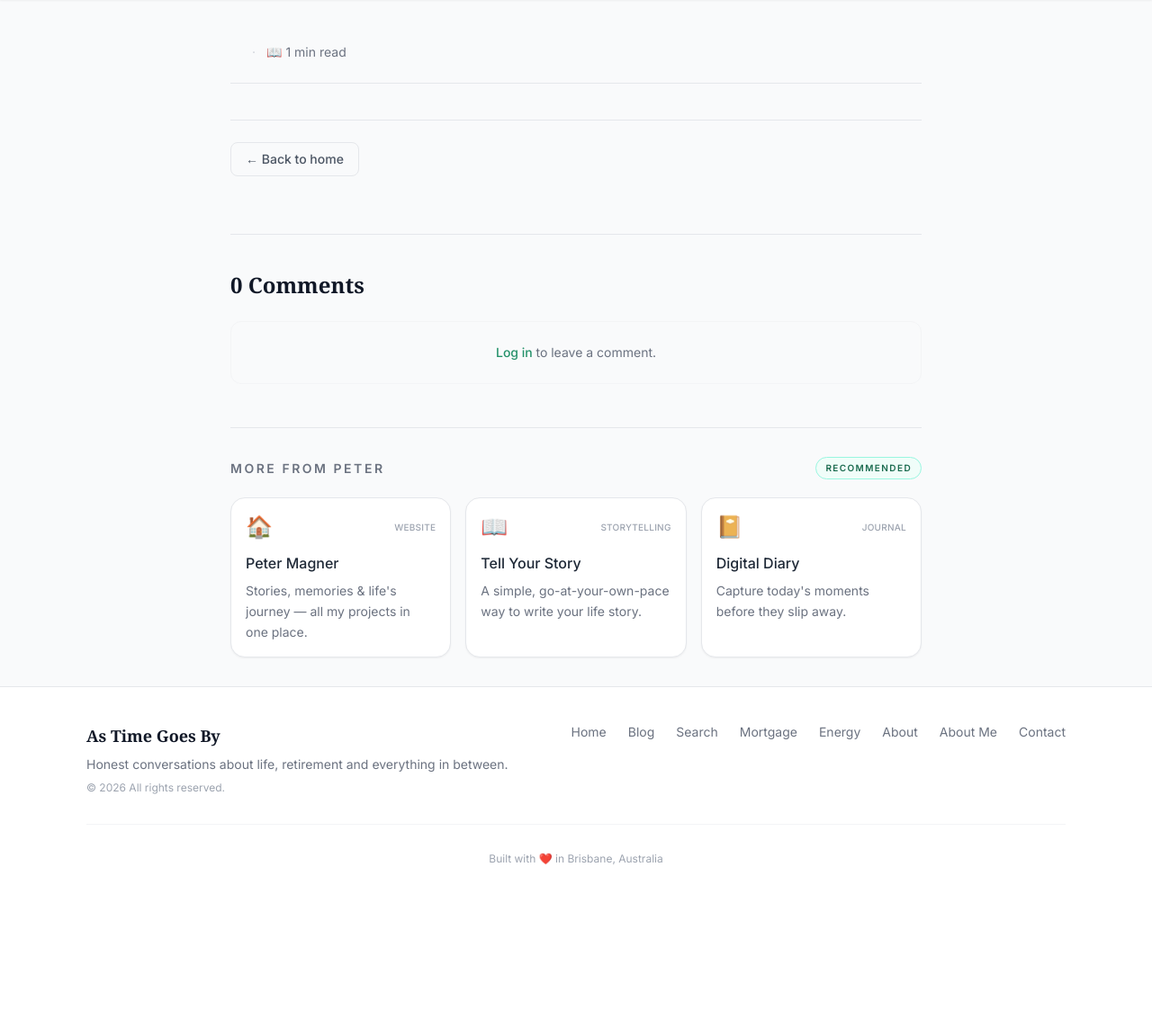
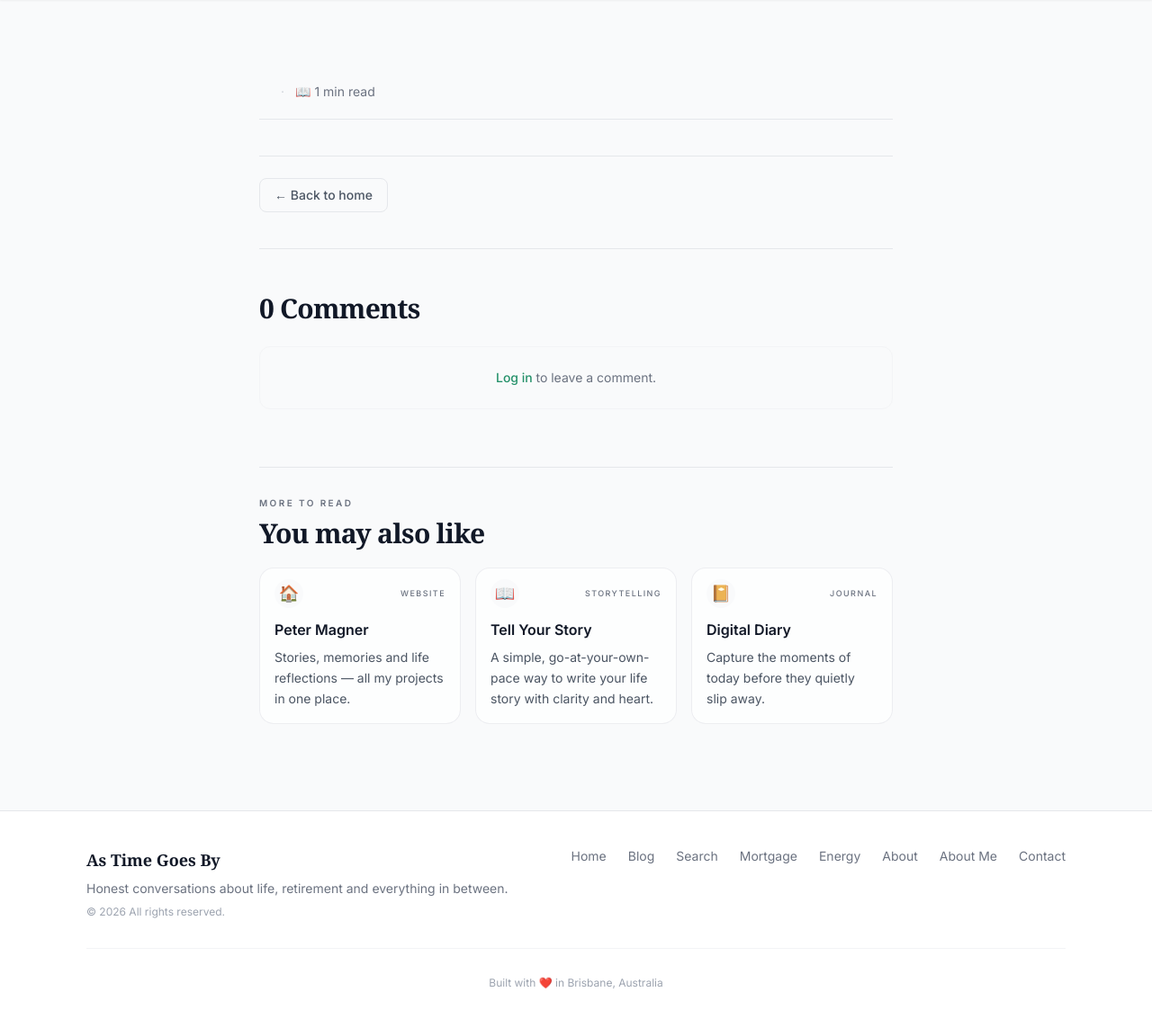
Before and after one commit to pmnoos/as-time-goes-by, a FastAPI app: template app/templates/post.html in a window 1280 px wide. Shown: the part 65-1208 px from the top of the page at 90% size. Before the commit the page ends 1026 px from the top, so only its background shows below. Run offline with FastAPI, Linux system fonts and the light colour scheme; the template is opened without the code that fills it, so the values that code supplies are empty; parts of the project's set-up code (start-up, migrations or seed data) failed here and were passed over; some libraries are stand-ins or nearby versions.

Commit message:
Polish article page spacing and typography

```diff
--- a/app/templates/post.html
+++ b/app/templates/post.html
@@ -6,8 +6,8 @@
 {% endblock %}
 
 {% block content %}
-<div class="max-w-3xl mx-auto">
-<article>
+<div class="max-w-3xl mx-auto px-4 sm:px-6 lg:px-8 pb-16 pt-8">
+<article class="space-y-10">
 
     <!-- ── Cover image ── -->
     {% if post.cover_image %}
@@ -24,10 +24,10 @@
 
 
     <!-- ── Post header ── -->
-    <header class="mb-8">
+    <header class="space-y-5">
         <!-- Tags -->
         {% if post.tags %}
-        <div class="flex flex-wrap gap-1.5 mb-4">
+        <div class="flex flex-wrap gap-1.5">
             {% for tag in post.tags %}
             <span class="px-2.5 py-0.5 bg-brand-50 dark:bg-brand-900/30 text-brand-700 dark:text-brand-300
                          text-xs font-medium rounded-full border border-brand-100 dark:border-brand-800">
@@ -38,12 +38,12 @@
         {% endif %}
 
         <!-- Title -->
-        <h1 class="font-serif text-3xl sm:text-4xl font-bold text-gray-900 dark:text-white leading-tight mb-4">
+        <h1 class="font-serif text-3xl sm:text-4xl lg:text-[2.75rem] font-bold text-gray-900 dark:text-white leading-[1.1] tracking-tight">
             {{ post.title }}
         </h1>
 
         <!-- Meta -->
-        <div class="flex items-center gap-3 text-sm text-gray-500 dark:text-slate-400 pb-6
+        <div class="flex flex-wrap items-center gap-3 pt-2 pb-5 text-sm text-gray-500 dark:text-slate-400
                     border-b border-gray-200 dark:border-slate-700">
             <a href="/users/{{ post.author.username }}"
                class="font-medium text-gray-700 dark:text-slate-300 hover:text-brand-600 transition-colors">
@@ -58,14 +58,17 @@
     </header>
 
     <!-- ── Post body ── -->
-    <div class="prose prose-gray dark:prose-invert prose-lg max-w-none mb-10
-                prose-headings:font-serif prose-a:text-brand-600 prose-a:no-underline
-                hover:prose-a:underline prose-img:rounded-xl">
+    <div class="prose prose-gray dark:prose-invert prose-lg max-w-none
+                prose-headings:font-serif prose-headings:tracking-tight prose-headings:scroll-mt-24
+                prose-p:text-gray-700 dark:prose-p:text-slate-300 prose-p:leading-8 prose-p:mb-6
+                prose-a:text-brand-600 prose-a:no-underline hover:prose-a:underline
+                prose-img:rounded-xl prose-blockquote:border-brand-200 dark:prose-blockquote:border-brand-800
+                prose-strong:text-gray-900 dark:prose-strong:text-white">
         {{ post.body | safe }}
     </div>
 
     <!-- ── Post actions ── -->
-    <div class="flex flex-wrap items-center gap-3 py-6 border-t border-gray-200 dark:border-slate-700 mb-10">
+    <div class="flex flex-wrap items-center gap-3 pt-6 border-t border-gray-200 dark:border-slate-700">
         <a href="/"
            class="px-4 py-2 border border-gray-200 dark:border-slate-700 rounded-lg text-sm font-medium
                   text-gray-600 dark:text-slate-300 hover:border-brand-400 hover:text-brand-600 transition-colors">
@@ -90,8 +93,8 @@
     </div>
 
     <!-- ── Comments ── -->
-    <section class="border-t border-gray-200 dark:border-slate-700 pt-10">
-        <h2 class="font-serif text-2xl font-bold text-gray-900 dark:text-white mb-6">
+    <section class="border-t border-gray-200 dark:border-slate-700 pt-12">
+        <h2 class="font-serif text-2xl sm:text-3xl font-bold text-gray-900 dark:text-white mb-6 tracking-tight">
             {{ comments|length }} Comment{% if comments|length != 1 %}s{% endif %}
         </h2>
 
@@ -143,7 +146,7 @@
         {% if current_user %}
         <div class="bg-white dark:bg-slate-800 rounded-xl border border-gray-100
                     dark:border-slate-700 p-6 shadow-sm">
-            <h3 class="font-semibold text-gray-900 dark:text-white mb-4">Leave a comment</h3>
+            <h3 class="font-serif text-xl font-semibold text-gray-900 dark:text-white mb-4">Leave a comment</h3>
             <form method="POST" action="/posts/{{ post.slug }}/comments">
                 <div class="mb-4">
                     <textarea id="body" name="body" rows="4" required
@@ -176,66 +179,73 @@
     </section>
 </article>
 
-    <!-- ── More from Peter ── -->
-    <section class="mt-12 pt-8 border-t border-gray-200 dark:border-slate-700">
-      <div class="flex items-center justify-between gap-3 mb-5">
-        <h3 class="text-sm font-semibold uppercase tracking-[0.18em] text-gray-500 dark:text-slate-400">
-          More from Peter
+    <!-- ── You may also like ── -->
+    <section class="mt-16 pt-8 border-t border-gray-200 dark:border-slate-700">
+      <div class="mb-5">
+        <p class="mb-2 text-[10px] font-semibold uppercase tracking-[0.24em] text-gray-500 dark:text-slate-400">
+          More to read
+        </p>
+        <h3 class="font-serif text-2xl sm:text-3xl font-bold text-gray-900 dark:text-white tracking-tight">
+          You may also like
         </h3>
-        <span class="inline-flex items-center rounded-full border border-brand-200 bg-brand-50
-                     px-2.5 py-1 text-[10px] font-semibold uppercase tracking-[0.14em]
-                     text-brand-700 dark:border-brand-800 dark:bg-brand-900/20 dark:text-brand-300">
-          Recommended
-        </span>
       </div>
 
-      <div class="grid gap-4 sm:grid-cols-3">
+      <div class="grid gap-4 md:grid-cols-3">
         <a href="https://petermagner.com/" target="_blank" rel="noopener noreferrer"
-           class="group block rounded-2xl border border-gray-200 dark:border-slate-700 bg-white dark:bg-slate-800
-                  p-4 shadow-sm transition-all duration-200 hover:-translate-y-0.5 hover:border-brand-500
-                  hover:shadow-md hover:bg-brand-50/40 dark:hover:bg-slate-800/80">
-          <div class="flex items-center justify-between mb-3">
-            <span class="text-2xl">🏠</span>
-            <span class="text-[10px] font-medium uppercase tracking-wide text-gray-400 dark:text-slate-500">
-              Website
+           class="group block rounded-2xl border border-gray-200/70 bg-white/70 dark:border-slate-700 dark:bg-slate-800/80
+                  transition-all duration-200 hover:border-gray-300 dark:hover:border-slate-600">
+          <div class="flex items-center justify-between px-4 py-3 text-gray-500 dark:text-slate-400">
+            <span class="inline-flex h-8 w-8 items-center justify-center rounded-full bg-gray-50 dark:bg-slate-900 text-lg">
+              🏠
+            </span>
+            <span class="text-[9px] font-medium uppercase tracking-[0.16em]">
+              website
             </span>
           </div>
-          <p class="font-medium text-gray-800 dark:text-slate-100">Peter Magner</p>
-          <p class="mt-2 text-sm leading-relaxed text-gray-500 dark:text-slate-400">
-            Stories, memories & life's journey — all my projects in one place.
-          </p>
+          <div class="px-4 pb-4">
+            <p class="text-base font-semibold text-gray-900 dark:text-white">Peter Magner</p>
+            <p class="mt-2 text-sm leading-relaxed text-gray-600 dark:text-slate-300">
+              Stories, memories and life reflections — all my projects in one place.
+            </p>
+          </div>
         </a>
 
         <a href="https://stories.petermagner.com/" target="_blank" rel="noopener noreferrer"
-           class="group block rounded-2xl border border-gray-200 dark:border-slate-700 bg-white dark:bg-slate-800
-                  p-4 shadow-sm transition-all duration-200 hover:-translate-y-0.5 hover:border-brand-500
-                  hover:shadow-md hover:bg-brand-50/40 dark:hover:bg-slate-800/80">
-          <div class="flex items-center justify-between mb-3">
-            <span class="text-2xl">📖</span>
-            <span class="text-[10px] font-medium uppercase tracking-wide text-gray-400 dark:text-slate-500">
-              Storytelling
+           class="group block rounded-2xl border border-gray-200/70 bg-white/70 dark:border-slate-700 dark:bg-slate-800/80
+                  transition-all duration-200 hover:border-gray-300 dark:hover:border-slate-600">
+          <div class="flex items-center justify-between px-4 py-3 text-gray-500 dark:text-slate-400">
+            <span class="inline-flex h-8 w-8 items-center justify-center rounded-full bg-gray-50 dark:bg-slate-900 text-lg">
+              📖
+            </span>
+            <span class="text-[9px] font-medium uppercase tracking-[0.16em]">
+              storytelling
             </span>
           </div>
-          <p class="font-medium text-gray-800 dark:text-slate-100">Tell Your Story</p>
-          <p class="mt-2 text-sm leading-relaxed text-gray-500 dark:text-slate-400">
-            A simple, go-at-your-own-pace way to write your life story.
-          </p>
+          <div class="px-4 pb-4">
+            <p class="text-base font-semibold text-gray-900 dark:text-white">Tell Your Story</p>
+            <p class="mt-2 text-sm leading-relaxed text-gray-600 dark:text-slate-300">
+              A simple, go-at-your-own-pace way to write your life story with clarity and heart.
+            </p>
+          </div>
         </a>
 
         <a href="https://pmnoos.github.io/diary_app-landing/" target="_blank" rel="noopener noreferrer"
-           class="group block rounded-2xl border border-gray-200 dark:border-slate-700 bg-white dark:bg-slate-800
-                  p-4 shadow-sm transition-all duration-200 hover:-translate-y-0.5 hover:border-brand-500
-                  hover:shadow-md hover:bg-brand-50/40 dark:hover:bg-slate-800/80">
-          <div class="flex items-center justify-between mb-3">
-            <span class="text-2xl">📔</span>
-            <span class="text-[10px] font-medium uppercase tracking-wide text-gray-400 dark:text-slate-500">
-              Journal
+           class="group block rounded-2xl border border-gray-200/70 bg-white/70 dark:border-slate-700 dark:bg-slate-800/80
+                  transition-all duration-200 hover:border-gray-300 dark:hover:border-slate-600">
+          <div class="flex items-center justify-between px-4 py-3 text-gray-500 dark:text-slate-400">
+            <span class="inline-flex h-8 w-8 items-center justify-center rounded-full bg-gray-50 dark:bg-slate-900 text-lg">
+              📔
+            </span>
+            <span class="text-[9px] font-medium uppercase tracking-[0.16em]">
+              journal
             </span>
           </div>
-          <p class="font-medium text-gray-800 dark:text-slate-100">Digital Diary</p>
-          <p class="mt-2 text-sm leading-relaxed text-gray-500 dark:text-slate-400">
-            Capture today's moments before they slip away.
-          </p>
+          <div class="px-4 pb-4">
+            <p class="text-base font-semibold text-gray-900 dark:text-white">Digital Diary</p>
+            <p class="mt-2 text-sm leading-relaxed text-gray-600 dark:text-slate-300">
+              Capture the moments of today before they quietly slip away.
+            </p>
+          </div>
         </a>
       </div>
     </section>
```
